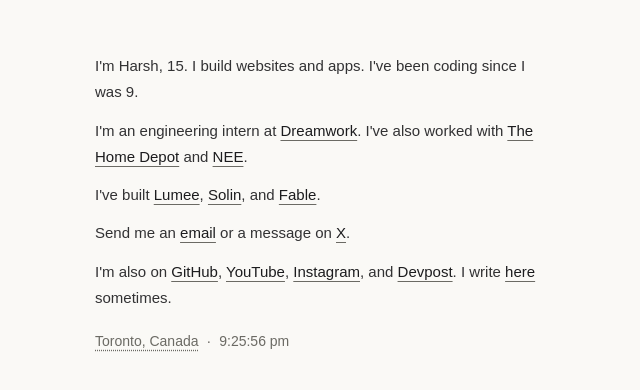
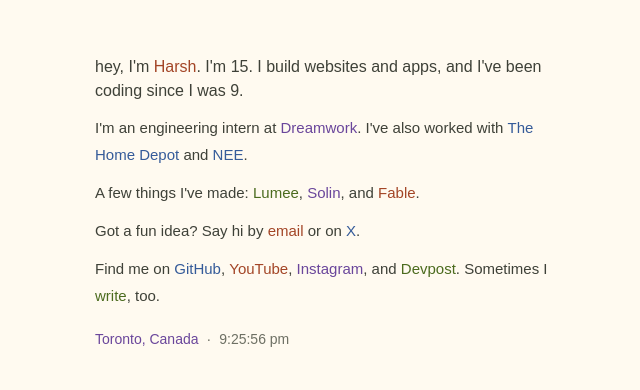
Before and after one commit to GreenKeewi/bio, a Next.js app: page / in a window 1280 px wide. Shown: the part 198-588 px from the top of the page, without its empty margins (317-957 px from the left). Built offline with nearby package versions, Linux system fonts and the light colour scheme.

Commit message:
Add playful colors and copy, remove all link underlines

```diff
--- a/app/components/PixelRipple.tsx
+++ b/app/components/PixelRipple.tsx
@@ -49,7 +49,7 @@
     if (rafRef.current) return;
 
     const dpr = devicePixelRatio;
-    const ink = getComputedStyle(document.documentElement).getPropertyValue("--ink").trim() || "#ededec";
+    const ink = getComputedStyle(document.documentElement).getPropertyValue("--accent-coral").trim() || "#ffb69e";
     const w = window.innerWidth;
     const h = window.innerHeight;
     const maxRadius = Math.hypot(w, h) / 2 + BAND;
@@ -131,7 +131,8 @@
         type="button"
         onMouseEnter={fire}
         onClick={fire}
-        className="cursor-pointer border-none bg-transparent p-0 text-inherit underline decoration-dotted underline-offset-4"
+        className="ripple-word cursor-pointer border-none bg-transparent p-0"
+        title="Make a little splash"
         style={{ font: "inherit" }}
       >
         {children}
--- a/app/globals.css
+++ b/app/globals.css
@@ -1,20 +1,28 @@
 @import "tailwindcss";
 
 :root {
-  --bg-base: #060606;
-  --plate: #141414;
-  --ink: #ededec;
-  --ink-soft: #83827c;
+  --bg-base: #111310;
+  --plate: #1c1e19;
+  --ink: #f3efe4;
+  --ink-soft: #a39f92;
+  --accent-blue: #a7c8ef;
+  --accent-coral: #ffb69e;
+  --accent-green: #c5db90;
+  --accent-purple: #c4b6ee;
   --line: rgba(237, 237, 236, 0.1);
   --ink-dim: color-mix(in srgb, var(--ink) 90%, transparent);
 }
 
 @media (prefers-color-scheme: light) {
   :root {
-    --bg-base: #faf9f6;
-    --plate: #ffffff;
-    --ink: #1c1c1e;
-    --ink-soft: #6b6a64;
+    --bg-base: #fffaf0;
+    --plate: #f5efdf;
+    --ink: #292c23;
+    --ink-soft: #6e7064;
+    --accent-blue: #355b99;
+    --accent-coral: #a34526;
+    --accent-green: #4b6b1e;
+    --accent-purple: #6a469b;
     --line: rgba(28, 28, 30, 0.1);
   }
 }
@@ -37,14 +45,33 @@
 }
 
 a {
-  color: var(--ink);
-  text-decoration: underline;
-  text-decoration-color: var(--ink-soft);
-  text-underline-offset: 4px;
+  color: var(--accent-blue);
+  font-weight: 500;
+  text-decoration: none;
+  border-radius: 0.15em;
+  box-decoration-break: clone;
 }
 
-a:hover {
-  text-decoration-color: var(--ink);
+a:hover,
+.ripple-word:hover {
+  background-color: color-mix(in srgb, currentColor 12%, transparent);
+}
+
+.link-blue {
+  color: var(--accent-blue);
+}
+
+.link-coral {
+  color: var(--accent-coral);
+}
+
+.link-green {
+  color: var(--accent-green);
+}
+
+.link-purple,
+.ripple-word {
+  color: var(--accent-purple);
 }
 
 a:focus-visible,
@@ -96,7 +123,7 @@
   padding: 0;
 }
 .prose-blog a {
-  color: var(--ink);
+  color: var(--accent-blue);
 }
 .prose-blog strong {
   color: var(--ink-dim);
--- a/app/page.tsx
+++ b/app/page.tsx
@@ -2,8 +2,16 @@
 import LiveClock from "./components/LiveClock";
 import { RippleWord } from "./components/PixelRipple";
 
-function InlineLink({ href, children }: { href: string; children: ReactNode }) {
-  return <a href={href}>{children}</a>;
+function InlineLink({
+  href,
+  children,
+  tone = "blue",
+}: {
+  href: string;
+  children: ReactNode;
+  tone?: "blue" | "coral" | "green" | "purple";
+}) {
+  return <a className={`link-${tone}`} href={href}>{children}</a>;
 }
 
 export default function Home() {
@@ -11,32 +19,33 @@
     <main className="mx-auto flex min-h-dvh w-full max-w-[520px] flex-col justify-center px-6 py-12 sm:px-8">
       <h1 className="sr-only">Harsh</h1>
       <div className="space-y-3">
-        <p>
-          I&apos;m Harsh, 15. I build websites and apps. I&apos;ve been coding since I was 9.
+        <p className="text-base">
+          hey, I&apos;m <span className="text-[var(--accent-coral)] font-medium">Harsh</span>. I&apos;m 15.
+          I build websites and apps, and I&apos;ve been coding since I was 9.
         </p>
 
         <p>
-          I&apos;m an engineering intern at <InlineLink href="https://x.com/dreamworkhq">Dreamwork</InlineLink>.
+          I&apos;m an engineering intern at <InlineLink tone="purple" href="https://x.com/dreamworkhq">Dreamwork</InlineLink>.
           I&apos;ve also worked with <InlineLink href="https://x.com/HomeDepot">The Home Depot</InlineLink> and{" "}
           <InlineLink href="https://x.com/NEEIOnline">NEE</InlineLink>.
         </p>
 
         <p>
-          I&apos;ve built <InlineLink href="https://lumee.harshs.dev">Lumee</InlineLink>,{" "}
-          <InlineLink href="https://heysolin.com">Solin</InlineLink>, and{" "}
-          <InlineLink href="https://usefable.ca">Fable</InlineLink>.
+          A few things I&apos;ve made: <InlineLink tone="green" href="https://lumee.harshs.dev">Lumee</InlineLink>,{" "}
+          <InlineLink tone="purple" href="https://heysolin.com">Solin</InlineLink>, and{" "}
+          <InlineLink tone="coral" href="https://usefable.ca">Fable</InlineLink>.
         </p>
 
         <p>
-          Send me an <InlineLink href="mailto:harshithseeta@gmail.com">email</InlineLink> or a message on{" "}
+          Got a fun idea? Say hi by <InlineLink tone="coral" href="mailto:harshithseeta@gmail.com">email</InlineLink> or on{" "}
           <InlineLink href="https://x.com/harshTalksAI">X</InlineLink>.
         </p>
         <p>
-          I&apos;m also on <InlineLink href="https://github.com/GreenKeewi">GitHub</InlineLink>,{" "}
-          <InlineLink href="https://www.youtube.com/channel/UCUSQ134t1G9XRf3x9oY-1wQ">YouTube</InlineLink>,{" "}
-          <InlineLink href="https://www.instagram.com/harshtalksai/">Instagram</InlineLink>, and{" "}
-          <InlineLink href="https://devpost.com/GreenKeewi">Devpost</InlineLink>. I write{" "}
-          <InlineLink href="/blog">here</InlineLink> sometimes.
+          Find me on <InlineLink href="https://github.com/GreenKeewi">GitHub</InlineLink>,{" "}
+          <InlineLink tone="coral" href="https://www.youtube.com/channel/UCUSQ134t1G9XRf3x9oY-1wQ">YouTube</InlineLink>,{" "}
+          <InlineLink tone="purple" href="https://www.instagram.com/harshtalksai/">Instagram</InlineLink>, and{" "}
+          <InlineLink tone="green" href="https://devpost.com/GreenKeewi">Devpost</InlineLink>. Sometimes I{" "}
+          <InlineLink tone="green" href="/blog">write</InlineLink>, too.
         </p>
       </div>
 
```
